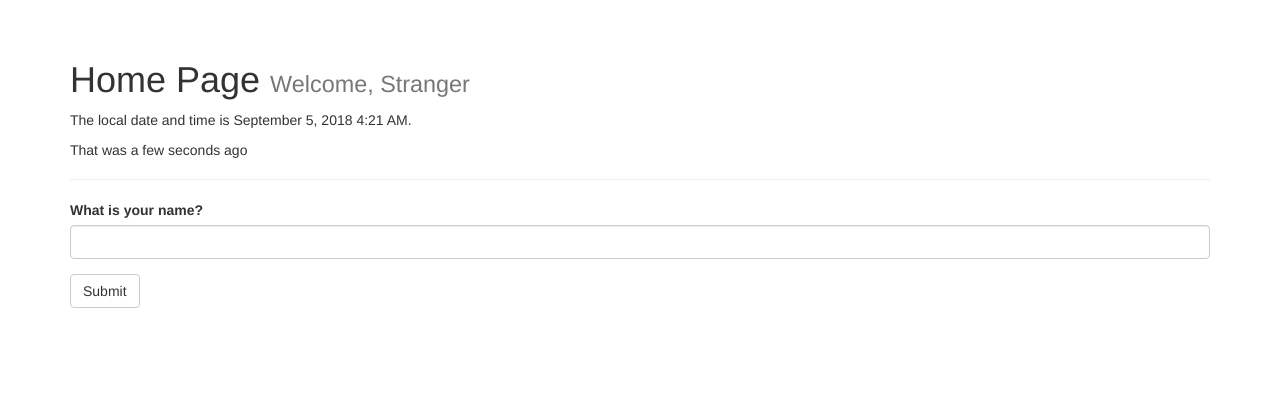
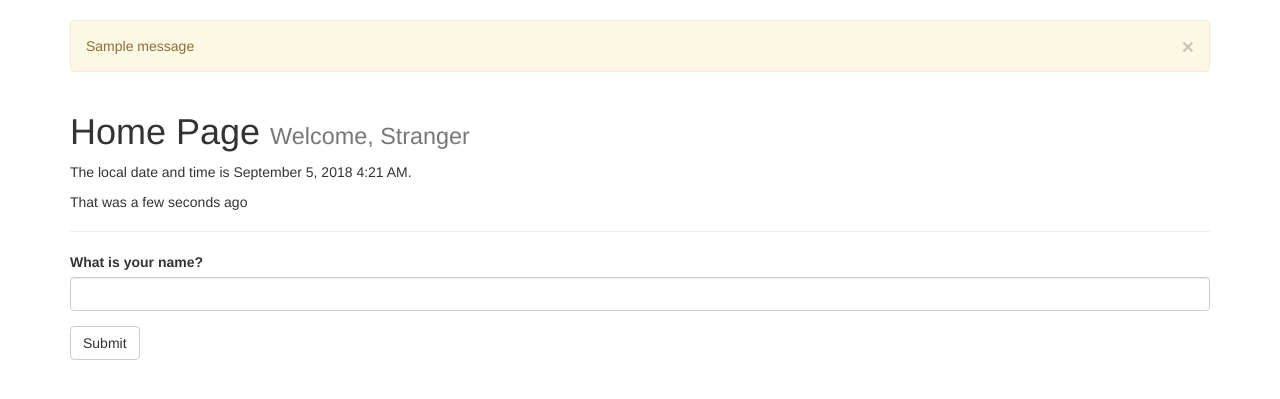
Before and after one commit to uzumakitensho/flask-web-dev-book, a Flask app: page / in a window 1280 px wide. Shown: the part 52-451 px from the top of the page. Run offline with Flask 2, Linux system fonts and the light colour scheme; one stand-in notice (Sample message) is shown; some libraries are stand-ins or nearby versions.

Commit message:
use flash if submited name is changed

```diff
--- a/hello.py
+++ b/hello.py
@@ -1,4 +1,4 @@
-from flask import Flask, render_template, session, redirect, url_for
+from flask import Flask, render_template, session, redirect, url_for, flash
 from flask_bootstrap import Bootstrap
 from flask_moment import Moment
 from datetime import datetime
@@ -29,6 +29,9 @@ def internal_server_error(e):
 def index():
     form = NameForm()
     if form.validate_on_submit():
+        old_name = session.get('name')
+        if old_name is not None and old_name != form.name.data:
+            flash('Looks like you have changed your name!')
         session['name'] = form.name.data
         form.name.data = ''
         return redirect(url_for('index'))
--- a/templates/base.html
+++ b/templates/base.html
@@ -33,6 +33,13 @@ type="image/x-icon">
 
 {% block content %}
 <div class="container">
+    {% for message in get_flashed_messages() %}
+    <div class="alert alert-warning">
+        <button type="button" class="close" data-dismiss="alert">&times;</button>
+        {{ message }}
+    </div>
+    {% endfor %}
+
     {% block page_content %}{% endblock %}
 </div>
 {% endblock %}
```
